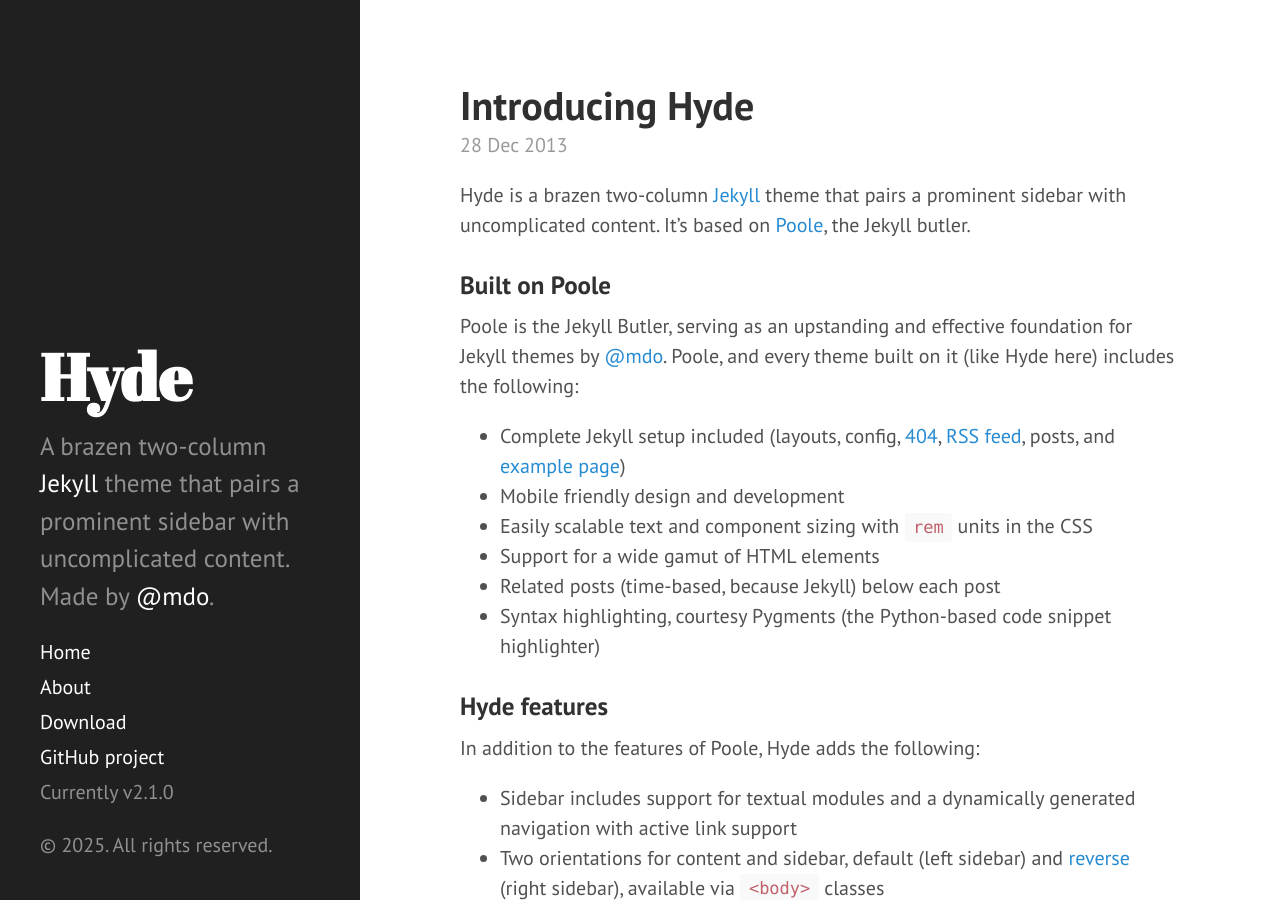
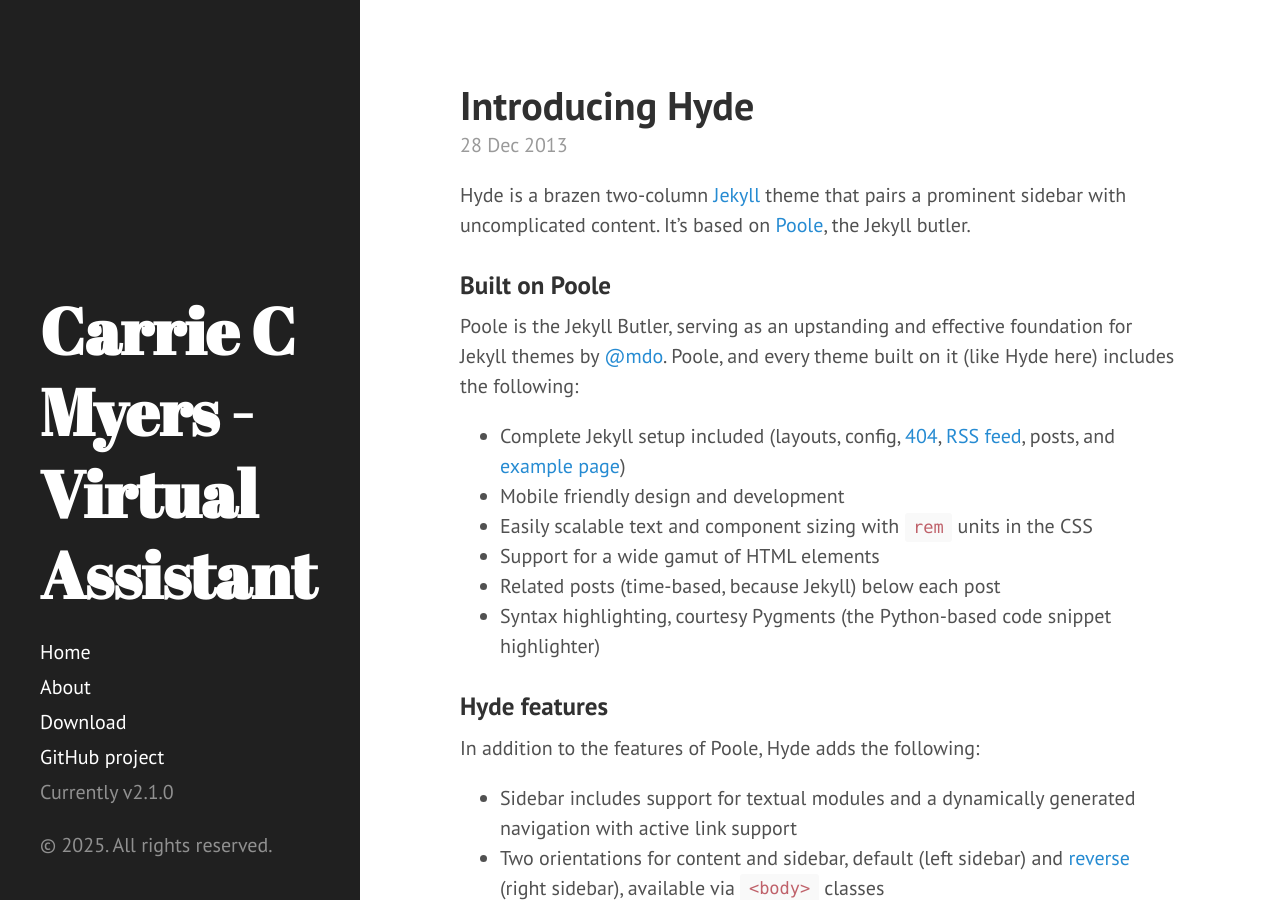
Before and after one commit to cc115915/cc115915.github.io, a Jekyll site: the page built from index.html, in a window 1280 px wide and 900 px high. Built offline with Jekyll 4.4.1, drawn with Linux system fonts in a browser that asks for light colours; the list of posts is cut into pages by our own code.

Commit message:
edit config and cname with my url

```diff
--- a/CNAME
+++ b/CNAME
@@ -1 +1 @@
-hyde.getpoole.com
+cc115915.github.io/va
--- a/_config.yml
+++ b/_config.yml
@@ -7,15 +7,15 @@
 relative_permalinks: true
 
 # Setup
-title:            Hyde
-tagline:          'A Jekyll theme'
-description:      'A brazen two-column <a href="http://jekyllrb.com" target="_blank">Jekyll</a> theme that pairs a prominent sidebar with uncomplicated content. Made by <a href="https://twitter.com/mdo" target="_blank">@mdo</a>.'
-url:              http://hyde.getpoole.com
+title:            Carrie C Myers - Virtual Assistant
+tagline:
+description:
+url:              cc115915.github.io/va
 baseurl:          /
 
 author:
-  name:           'Mark Otto'
-  url:            https://twitter.com/mdo
+  name:
+  url:
 
 paginate:         5
 
```
